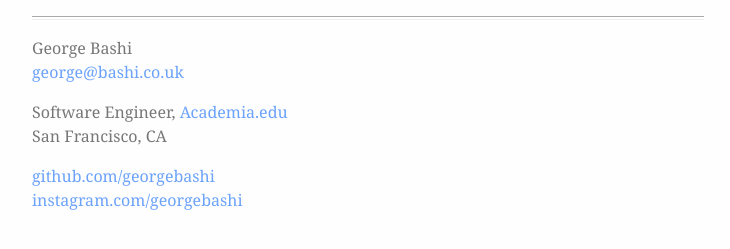
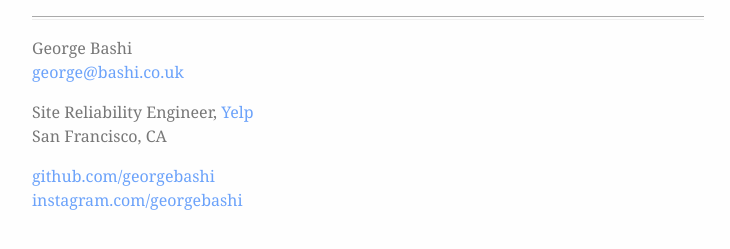
Before and after one commit to georgebashi/georgebashi.github.com, a Jekyll site: the page built from index.md, in a window 1280 px wide. Shown: the part 391-640 px from the top of the page, without its empty margins (272-1002 px from the left). Built offline with Jekyll 4.4.1, drawn with Linux system fonts in a browser that asks for light colours.

Commit message:
new job!

```diff
--- a/_layouts/post.html
+++ b/_layouts/post.html
@@ -32,8 +32,8 @@
         </p>
 
         <p>
-            <span itemprop="jobTitle">Software Engineer</span>,
-            <span itemprop="worksFor" itemscope itemtype="http://schema.org/Organization"><a href='http://www.academia.edu/' itemprop="url"><span itemprop="name">Academia.edu</span></a></span><br />
+            <span itemprop="jobTitle">Site Reliability Engineer</span>,
+            <span itemprop="worksFor" itemscope itemtype="http://schema.org/Organization"><a href='http://www.yelp.com/' itemprop="url"><span itemprop="name">Yelp</span></a></span><br />
 	    <span itemprop="address" itemscope itemtype="http://schema.org/PostalAddress"><span itemprop="addressLocality">San Francisco</span>, <span itemprop="addressRegion">CA</span></span>
         </p>
 
```
